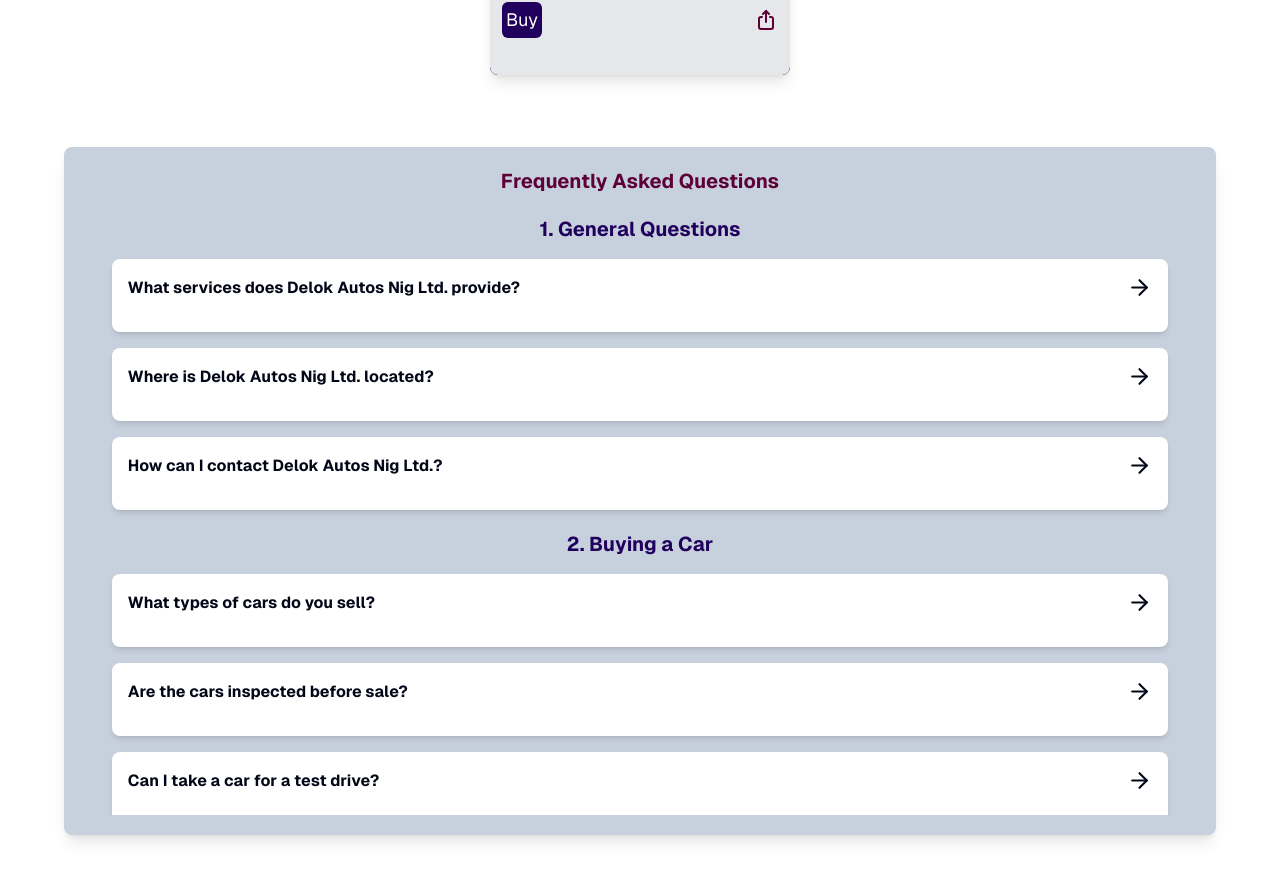
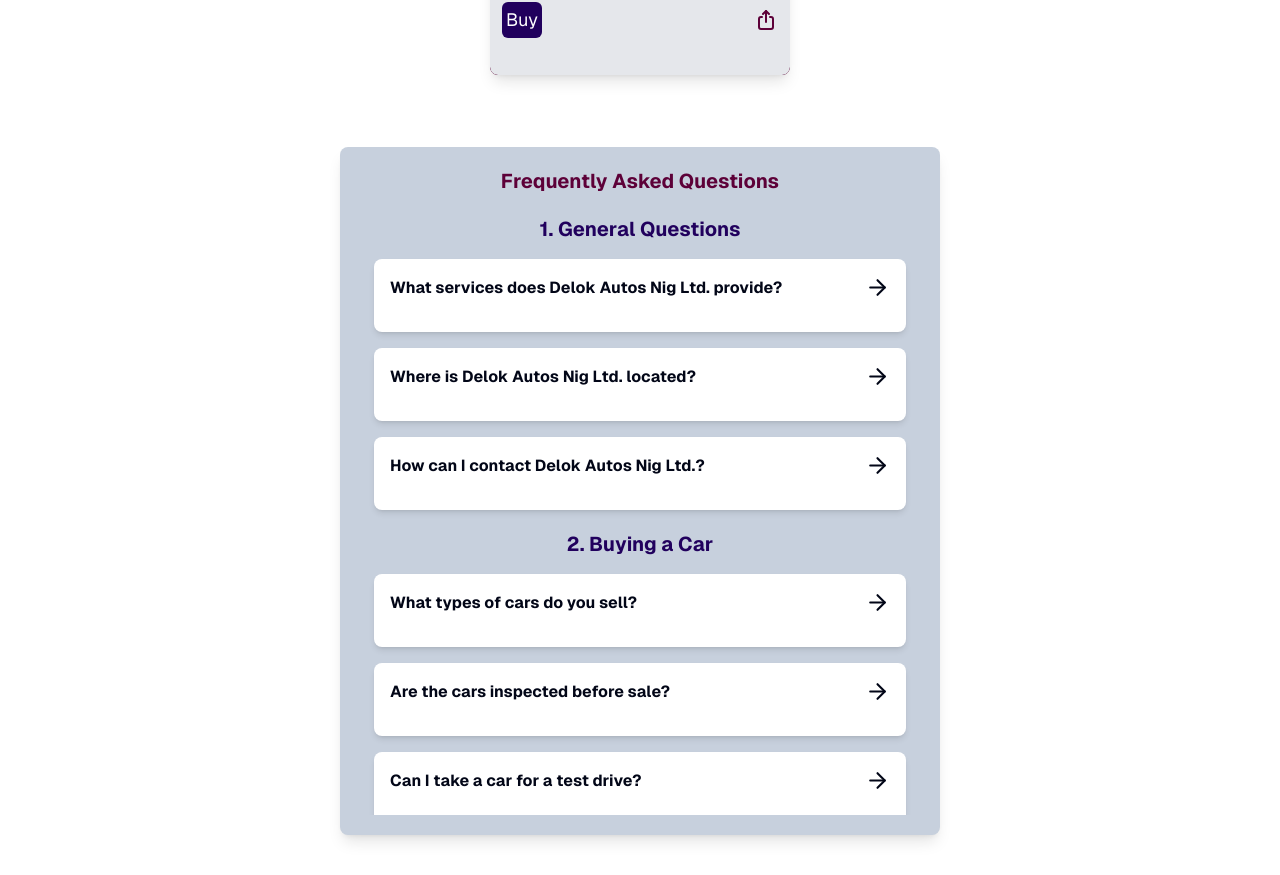
Before and after one commit to lightpc90/delok, a Next.js app: page / in a window 1280 px wide. Shown: the part 2545-3420 px from the top of the page. Built offline with nearby package versions, Linux system fonts and the light colour scheme.

Commit message:
"Updated Faq and EachFaq components with changes to CSS classes and layout"

```diff
--- a/src/components/faq/Faq.tsx
+++ b/src/components/faq/Faq.tsx
@@ -4,7 +4,7 @@ import { faqs } from '@/data/constant'
 
 const Faq = () => {
   return (
-    <div className='bg-neutral w-[90%] max-h-[800px] rounded-lg shadow-lg mb-10 flex flex-col items-center p-5'>
+    <div className='bg-neutral w-[90%] max-w-[600px] max-h-[800px] md:max-h-[1200px] rounded-lg shadow-lg mb-10 flex flex-col items-center p-5'>
       <h2 className='text-xl text-secondary font-bold mb-5'>Frequently Asked Questions</h2>
       <section className='flex flex-col gap-5 w-full items-center max-h-[600px] overflow-y-auto'>
         {faqs.map((faq, i) => (
--- a/src/components/faq/faqLayout/EachFaq.tsx
+++ b/src/components/faq/faqLayout/EachFaq.tsx
@@ -4,19 +4,22 @@ import React, { useState } from 'react'
 import { FiArrowRight } from "react-icons/fi";
 import { BsArrowDownCircleFill } from "react-icons/bs";
 
-const EachFaq = ({ faq, i }: { faq: { question: string, answer: string }, i: number}) => {
+const EachFaq = ({ faq, i }: { faq: { question: string, answer: string }, i: number }) => {
     const [isOpen, setIsOpen] = useState(false);
     return (
-      <div key={i} className='bg-white w-[95%] rounded-lg shadow-md text-slate-950 p-4'>
-          <div onClick={() => setIsOpen(!isOpen)} className='flex items-center gap-2 justify-between pb-4'>
+        <div key={i} className=' bg-white w-[95%] rounded-lg shadow-md text-slate-950 p-4'>
+            <div onClick={() => setIsOpen(!isOpen)} className='flex items-center gap-2 justify-between pb-4 cursor-pointer hover:text-primary'>
                 <h3 className='font-bold'>{faq.question}</h3>
+                <div className='flex-shrink-0 flex-grow-0'>
+
                     {isOpen ? (
                         <BsArrowDownCircleFill size={25} />
                     ) : (
                         <FiArrowRight size={25} />
                     )}
                 </div>
-          {isOpen && <p>{faq.answer}</p>}
+            </div>
+            {isOpen && <>{faq.answer}</>}
         </div>
     )
 }
```
Lines whose indentation alone changed are shown as unchanged.
